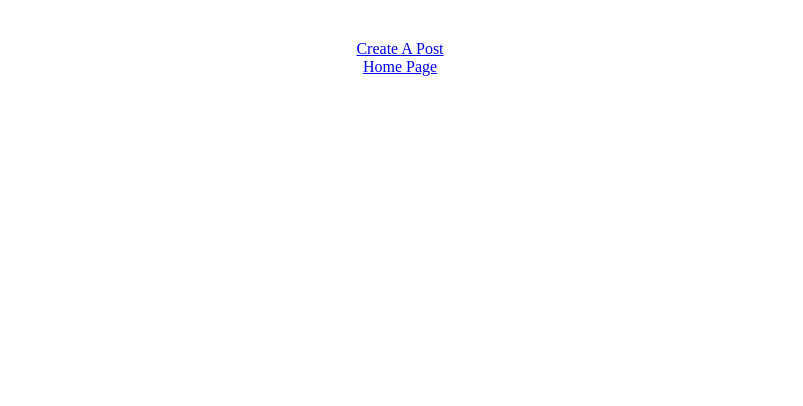
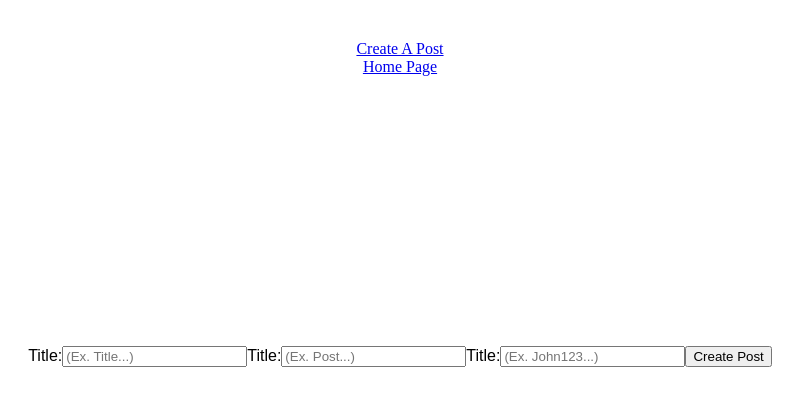
Before and after one commit to Sanjin888/React-Fullstack, a React (Create React App) app in the folder client/: page /createpost in a window 1280 px wide. Shown: the top 406 px of the page, without its empty margins (240-1043 px from the left). Built offline with nearby package versions, Linux system fonts and the light colour scheme.

Commit message:
create post form

```diff
--- a/client/src/App.css
+++ b/client/src/App.css
@@ -55,3 +55,52 @@ body {
   border-bottom-left-radius: 10px;
   border-bottom-right-radius: 10px;
 }
+
+/* CREATE POST PAGE CSS */
+
+.createPostPage {
+  font-family: Arial, Helvetica, sans-serif;
+  width: 100vw;
+  height: 70vh;
+  display: flex;
+  justify-content: center;
+  align-items: center;
+}
+.formContainer {
+  display: flex;
+  flex-direction: column;
+  justify-content: center;
+  width: 500px;
+  height: auto;
+  padding: 20px;
+  border: 5px solid dodgerblue;
+  border-radius: 5px;
+}
+
+.formContainer #inputCreatePost {
+  height: 40px;
+  margin-top: 10px;
+  margin-bottom: 10px;
+  border: 2px solid grey;
+  border-radius: 5px;
+  padding-left: 10px;
+  font-size: 20px;
+}
+
+.formContainer button {
+  margin-top: 15px;
+  height: 40px;
+  border: none;
+  background-color: lightskyblue;
+  border-radius: 5px;
+  color: white;
+}
+
+.formContainer button:hover {
+  cursor: pointer;
+  background-color: dodgerblue;
+}
+
+span {
+  color: red;
+}
--- a/client/src/pages/CreatePost.js
+++ b/client/src/pages/CreatePost.js
@@ -1,10 +1,35 @@
-import React from 'react';
-import { Formik, Form, Field, ErrorMessage} from "formik";
+import React from "react";
+import { Formik, Form, Field, ErrorMessage } from "formik";
 
 function CreatePost() {
   return (
-    <div className='createPostContainer'></div>
-  )
+    <div className="createPostPage">
+      <Formik>
+        <Form>
+          <label>Title:</label>
+          <Field
+            id="inputCreatePost"
+            name="title"
+            placeholder="(Ex. Title...)"
+          />
+          <label>Title:</label>
+          <Field
+            id="inputCreatePost"
+            name="postText"
+            placeholder="(Ex. Post...)"
+          />
+          <label>Title:</label>
+          <Field
+            id="inputCreatePost"
+            name="username"
+            placeholder="(Ex. John123...)"
+          />
+
+          <button type="submit" >Create Post</button>
+        </Form>
+      </Formik>
+    </div>
+  );
 }
 
-export default CreatePost
+export default CreatePost;
```
Also changed, not shown: 1 other file (tests, documents, lock files or other folders).
